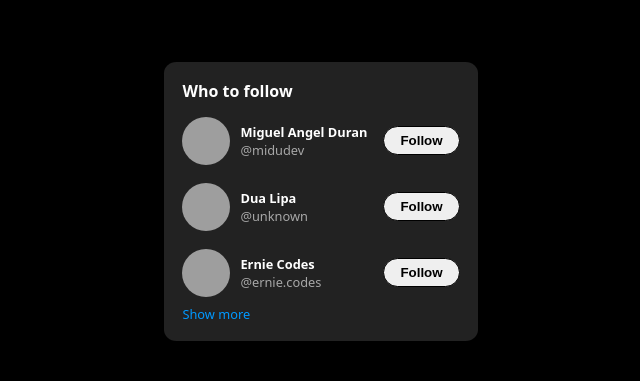
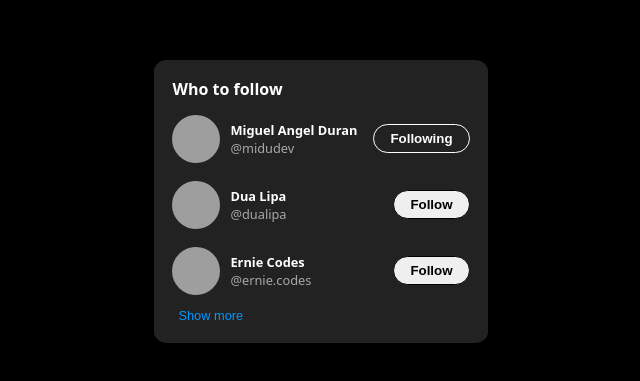
Before and after one commit to Ernestoc14/React-w-Vite-TwitterCard, a React (Vite) app in the folder Twitter-Card/: page / in a window 1280 px wide. Shown: the part 199-580 px from the top of the page, without its empty margins (319-959 px from the left). Built offline with nearby package versions, Linux system fonts and the light colour scheme; grey boxes are pictures that could not be loaded.

Commit message:
Add a List of users

```diff
--- a/Twitter-Card/index.html
+++ b/Twitter-Card/index.html
@@ -2,17 +2,16 @@
 <html lang="en">
   <head>
     <meta charset="UTF-8" />
-    <link rel="icon" type="image/svg+xml" href="/vite.svg" />
+    <link rel="icon" type="image/svg+xml" href="./src/assets/react.svg" />
     <meta name="viewport" content="width=device-width, initial-scale=1.0" />
-    <title>Vite + React</title>
+    <title>Twitter Card</title>
   </head>
   <body>
     <div class="twitter-card">
       <div class="tw-card-tittle">Who to follow</div>
-      <div id="root"></div>
-      <div class="tw-card-shm">Show more<div/>
+      <div id="root"></div>  <!-- React Render  -->
+      <button class="tw-card-shm" onClick={App}>Show more</button>
     </div>
-
     <script type="module" src="/src/main.jsx"></script>
   </body>
 </html>
--- a/Twitter-Card/src/App.css
+++ b/Twitter-Card/src/App.css
@@ -16,6 +16,11 @@
 .tw-followCard-info{
     display: flex;
     flex-direction: column;
+}
+
+.tw-followCard-name:hover{
+    cursor: pointer;
+    text-decoration: underline;
 }
 
 .tw-followCard-username{
@@ -37,14 +42,35 @@
     transition: .3s ease background-color;
 }
 
+.tw-followCard-text{
+    display: block;
+}
+
+.tw-followCard-unfollow{
+    display: none;
+}
+
 .tw-followCard-button.is-following{
-    border: 1px solid red;
+    border: 1px solid white;
+    background: #222;
+    color: #fff;
 }
 
 .tw-followCard-button:hover{
-    background-color: #09f;
+    cursor: pointer;
 }
 
 .tw-followCard-button.is-following:hover{
-    background: red;
+    color: rgb(241, 0, .2);
+    background: rgb(36, 25, 25);
+    border: 1px solid  rgb(241, 51, 51);
+    transition: .3s ease all;
 }
+
+.tw-followCard-button.is-following:hover .tw-followCard-text{
+    display: none;
+}
+
+.tw-followCard-button.is-following:hover .tw-followCard-unfollow{
+    display: block;
+}
--- a/Twitter-Card/src/App.jsx
+++ b/Twitter-Card/src/App.jsx
@@ -1,23 +1,38 @@
-// npm run dev
-
 import React from 'react'
 import './App.css'
 import { TwitterFollowCard } from './TwitterFollowCard'
 
+
+const users = [
+  { userName : 'midudev',
+    name: 'Miguel Angel Duran',
+    isFollowing: true
+  },
+  { userName: 'dualipa',
+    name: 'Dua Lipa',
+    isFollowing: false
+  },
+  { userName: 'ernie.codes',
+    name: 'Ernie Codes',
+    isFollowing: false
+  }
+]
+
 export function App() {
   return(
     <section className='App'>
-      <TwitterFollowCard userName='midudev'>
-        Miguel Angel Duran
-      </TwitterFollowCard>
-
-      <TwitterFollowCard >
-        Dua Lipa
-      </TwitterFollowCard>
-
-      <TwitterFollowCard userName="ernie.codes">
-        Ernie Codes
-      </TwitterFollowCard>
+      {
+        users.map(({userName, name, isFollowing}) =>(
+          //return
+            <TwitterFollowCard
+            key={userName}
+            userName={userName}
+            initialIsFollowing={isFollowing}
+            >
+              {name}
+            </TwitterFollowCard>
+        ))
+      }
     </section>
   )
 }
--- a/Twitter-Card/src/TwitterFollowCard.jsx
+++ b/Twitter-Card/src/TwitterFollowCard.jsx
@@ -1,8 +1,8 @@
 import { useState } from "react";
 
-export function TwitterFollowCard({userName = 'unknown', children}) {
+export function TwitterFollowCard({userName = 'unknown', children, initialIsFollowing}) {
 
-    const [isFollowing, setIsFollowing] = useState(false)
+    const [isFollowing, setIsFollowing] = useState(initialIsFollowing)
 
     const text = isFollowing ? 'Following' : 'Follow'
     const buttonClassName = isFollowing ? 'tw-followCard-button is-following' : 'tw-followCard-button'
@@ -20,14 +20,14 @@ export function TwitterFollowCard({userName = 'unknown', children}) {
         alt="El avatar de Midudev"
         />
         <div className="tw-followCard-info">
-            <strong>{children}</strong>
+            <strong className="tw-followCard-name">{children}</strong>
             <span className="tw-followCard-username">@{userName}</span>
         </div>
     </header>
-
         <aside>
             <button className={buttonClassName} onClick={handleClick}>
-                {text}
+                <span className="tw-followCard-text">{text}</span>
+                <span className="tw-followCard-unfollow">Unfollow</span>
             </button>
         </aside>
     </article>
--- a/Twitter-Card/src/index.css
+++ b/Twitter-Card/src/index.css
@@ -28,6 +28,8 @@ body{
 .tw-card-shm{
     color: #09f;
     font-size: 0.8rem;
+    background-color: #222;
+    border: 0;
 }
 
 .tw-card-shm:hover{
```
